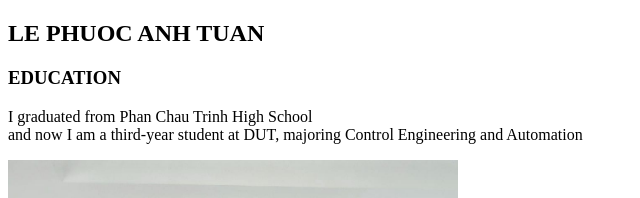
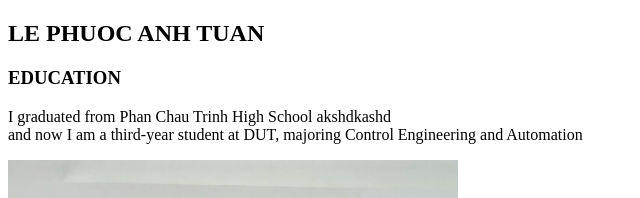
Before and after one commit to TuanLehuskar/HUGOVERSARY, a plain HTML site: page about.html in a window 1280 px wide. Shown: the top 198 px of the page, without its empty margins (0-640 px from the left). Drawn offline with Linux system fonts and the light colour scheme.

Commit message:
Change info

```diff
--- a/about.html
+++ b/about.html
@@ -10,7 +10,7 @@
     <h2>LE PHUOC ANH TUAN</h2>
     <div>
         <h3>EDUCATION</h3>
-        <p>I graduated from Phan Chau Trinh High School <br> and now I am a third-year student at DUT, majoring Control Engineering and Automation</p>
+        <p>I graduated from Phan Chau Trinh High School akshdkashd <br> and now I am a third-year student at DUT, majoring Control Engineering and Automation</p>
     <img src="/Image/highschool.jpg" alt="Ảnh đại diện" width="450px">
     </div>
 
```
